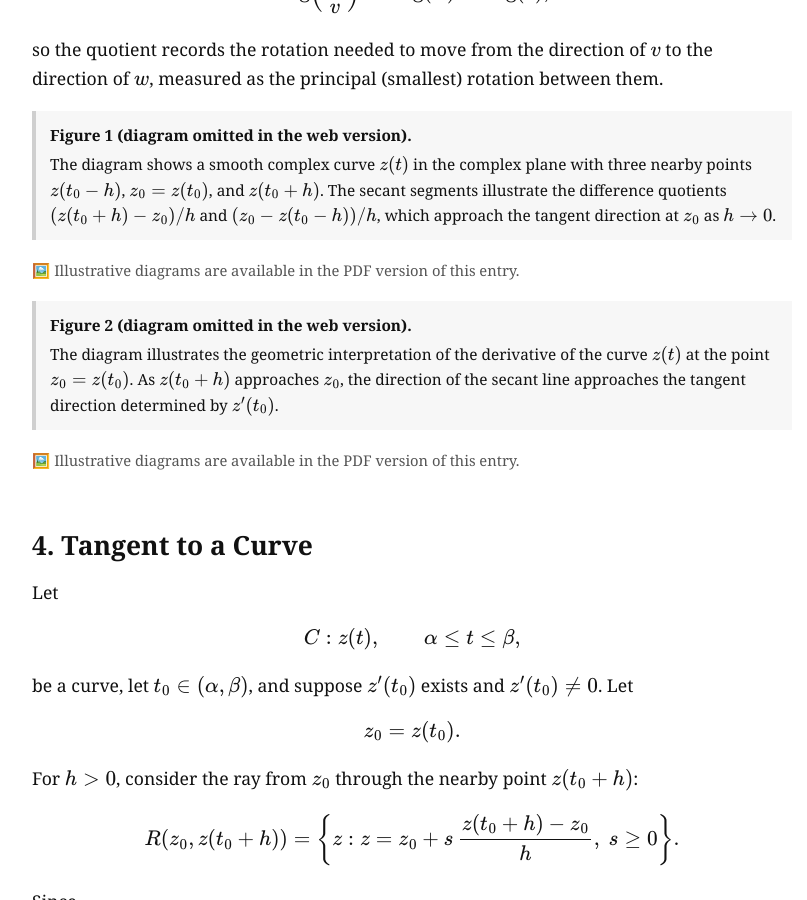
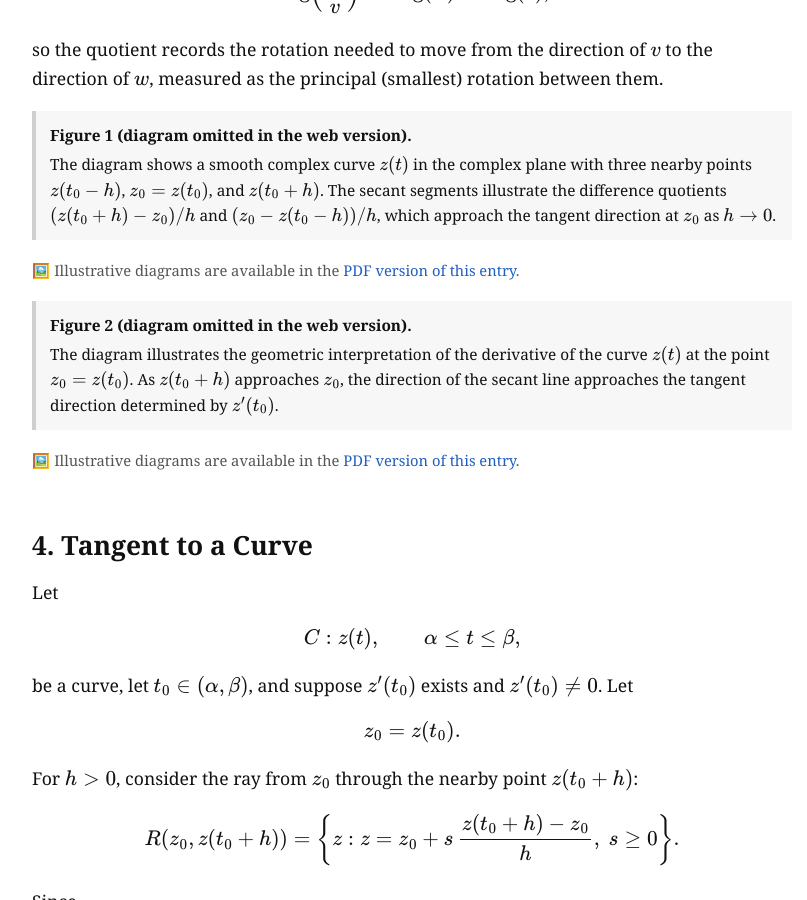
Before and after one commit to Dinside01/proofzoom, a Jekyll site: the page built from _entries/entry-0003-curves-tangents-angles.md, in a window 1280 px wide and 900 px high, scrolled down 2286 px. Shown: the whole window, without its empty margins (148-955 px from the left). Built offline with Jekyll 4.4.1, drawn with Linux system fonts in a browser that asks for light colours; part of the change alters nothing that is shown.

```diff
--- a/_entries/entry-0003-curves-tangents-angles.md
+++ b/_entries/entry-0003-curves-tangents-angles.md
@@ -95,7 +95,7 @@ tangent direction at $z_0$ as $h \to 0$.
 </div>
 
 <div class="pdf-diagram-note">
-Illustrative diagrams are available in the PDF version of this entry.
+Illustrative diagrams are available in the <a href="/assets/pdfs/entry-0003-curves-tangents-angles.pdf">PDF version of this entry</a>.
 </div>
 
 <div class="entry-note">
@@ -107,7 +107,7 @@ approaches the tangent direction determined by $z'(t_0)$.
 </div>
 
 <div class="pdf-diagram-note">
-Illustrative diagrams are available in the PDF version of this entry.
+Illustrative diagrams are available in the <a href="/assets/pdfs/entry-0003-curves-tangents-angles.pdf">PDF version of this entry</a>.
 </div>
 
 ## 4. Tangent to a Curve
```
